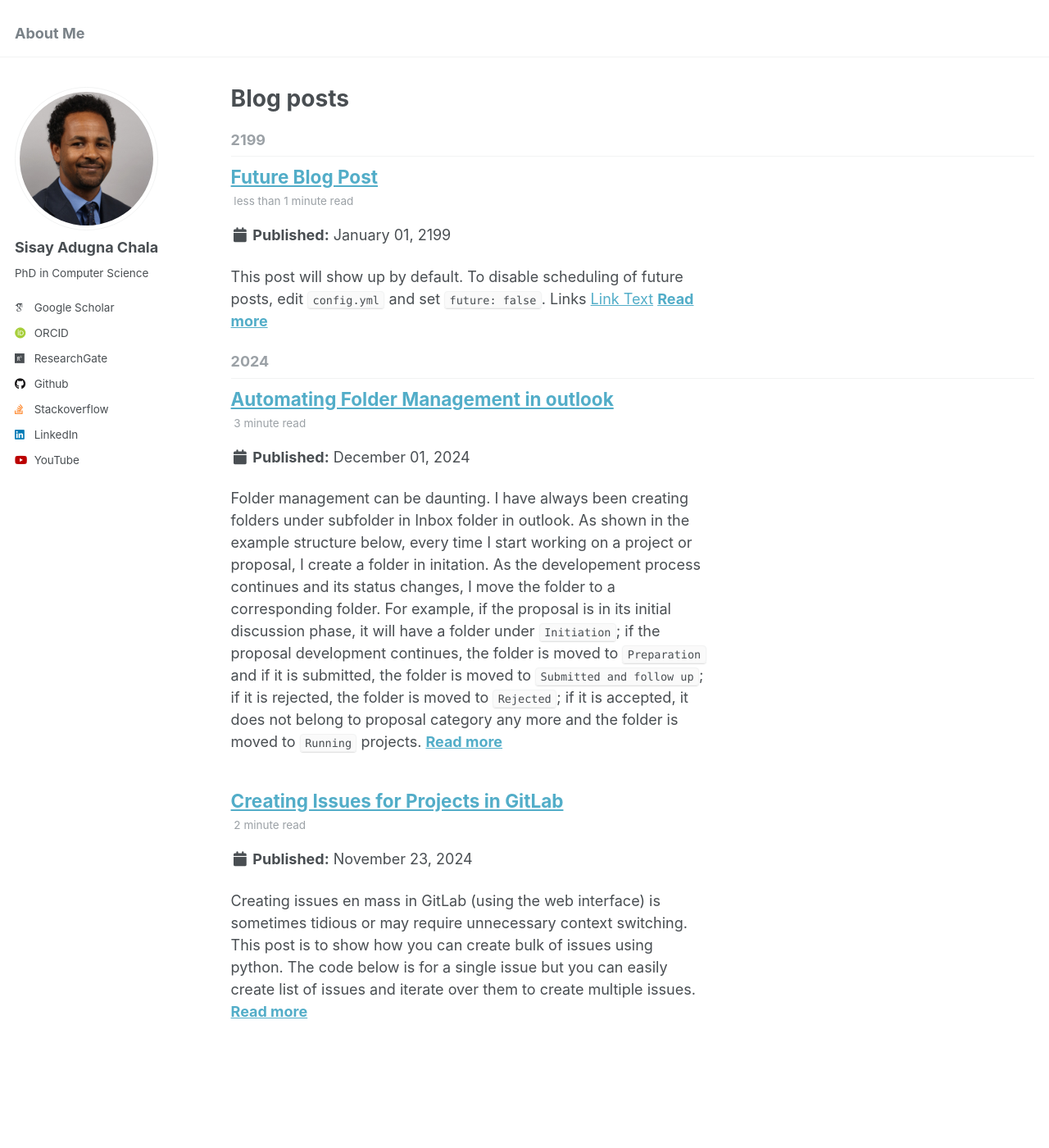
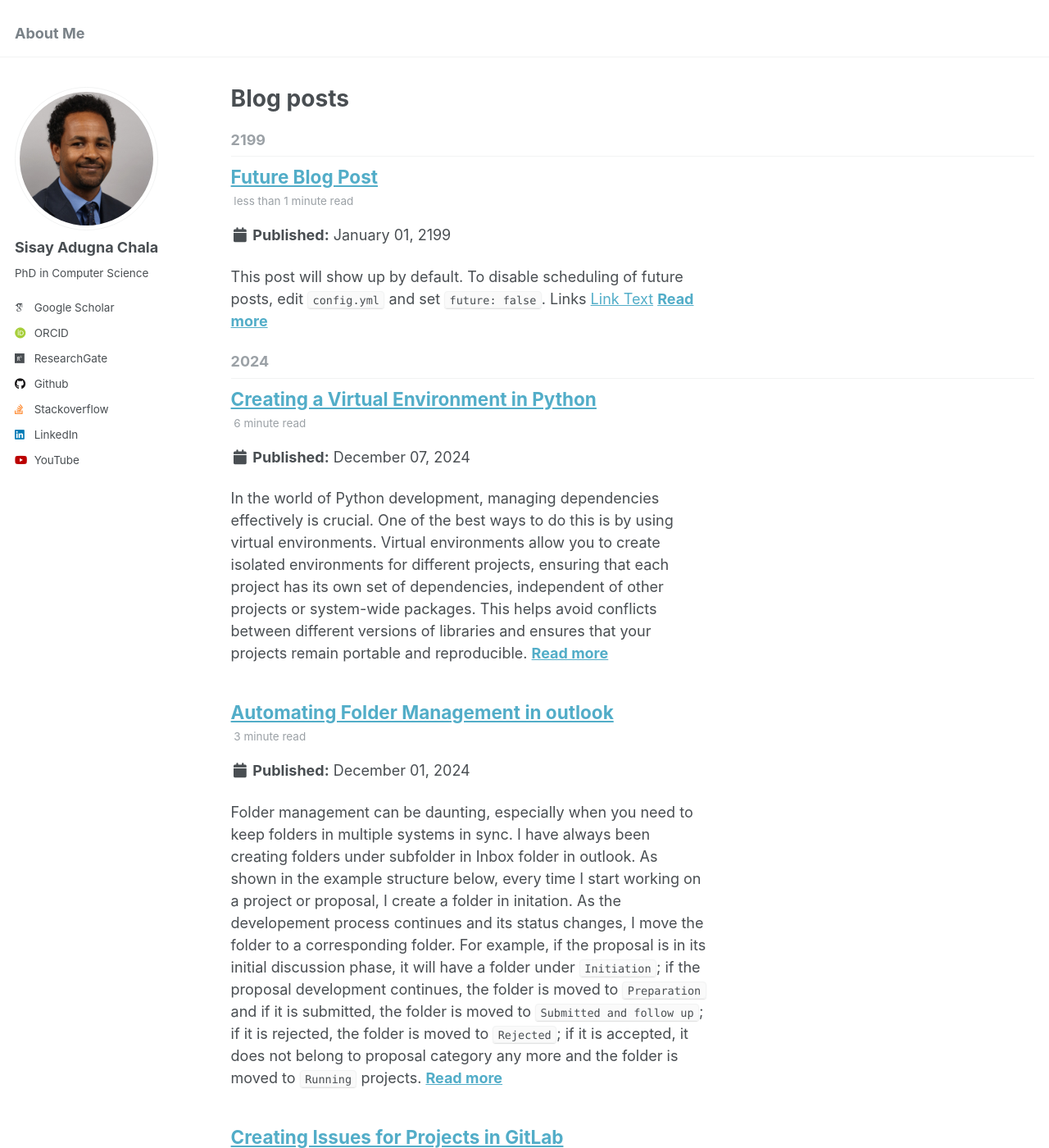
Before and after one commit to sisayie/sisayie.github.io, a Jekyll site: the page built from _pages/year-archive.html, in a window 1280 px wide and 1400 px high. Shown: the whole window at 82% size. Built offline with Jekyll 4.4.1, drawn with Linux system fonts in a browser that asks for light colours; some web fonts are replaced; some of the changed lines change nothing that is shown.

Commit message:
post on virtual environment

````diff
--- a/_posts/2024-12-01-working-with-outlook-folders.md
+++ b/_posts/2024-12-01-working-with-outlook-folders.md
@@ -7,7 +7,7 @@ tags:
   - Outlook
   - folder management
 ---
-Folder management can be daunting. I have always been creating folders under subfolder in Inbox folder in outlook. As shown in the example structure below, every time I start working on a project or proposal, I create a folder in initation. As the developement process continues and its status changes, I move the folder to a corresponding folder. For example, if the proposal is in its initial discussion phase, it will have a folder under `Initiation`; if the proposal development continues, the folder is moved to `Preparation` and if it is submitted, the folder is moved to `Submitted and follow up`; if it is rejected, the folder is moved to `Rejected`; if it is accepted, it does not belong to proposal category any more and the folder is moved to `Running` projects.
+Folder management can be daunting, especially when you need to keep folders in multiple systems in sync. I have always been creating folders under subfolder in Inbox folder in outlook. As shown in the example structure below, every time I start working on a project or proposal, I create a folder in initation. As the developement process continues and its status changes, I move the folder to a corresponding folder. For example, if the proposal is in its initial discussion phase, it will have a folder under `Initiation`; if the proposal development continues, the folder is moved to `Preparation` and if it is submitted, the folder is moved to `Submitted and follow up`; if it is rejected, the folder is moved to `Rejected`; if it is accepted, it does not belong to proposal category any more and the folder is moved to `Running` projects.
 
 I do this in my email folder (then create rules for email routing), in my file system (to organize files) as well as browser bookmark (to organize relevant websites). Doing it manually is a bit tidious and error prone.  As a result, I decided to automate the entire workflow. This blog post explains how I automate the creating of folders in my outlook mail box.
 
@@ -77,3 +77,6 @@ Now, you can only focus on maintaining your file containing the list of proposal
 **Assumptions**:
 - Outlook is installed and running on your system.
 - The script will create the folder within the Outlook profile that is currently logged in.
+
+----
+If you have questions or comments, you can reach me via [LinkedIn](www.linkedin.com/in/sisayie).
--- /dev/null
+++ b/_posts/2024-12-07-python-virtual-environment.md
@@ -0,0 +1,140 @@
+---
+title: 'Creating a Virtual Environment in Python'
+date: 2024-12-07
+permalink: /posts/2024/12/creating-virtual-environment-python/
+tags:
+  - Python
+  - virtual environment
+  - venv
+  - virtualenv
+---
+
+In the world of Python development, managing dependencies effectively is crucial. One of the best ways to do this is by using virtual environments. Virtual environments allow you to create isolated environments for different projects, ensuring that each project has its own set of dependencies, independent of other projects or system-wide packages. This helps avoid conflicts between different versions of libraries and ensures that your projects remain portable and reproducible.
+
+In this article, we will go through the process of creating and using virtual environments in Python, covering both `venv` (the built-in Python module) and `virtualenv` (a popular third-party tool).
+
+**What is a Virtual Environment?**
+A virtual environment is a self-contained directory tree that contains the Python installation for a particular version of Python, as well as additional packages. This isolation prevents the installed libraries in one project from affecting other projects or the system-wide Python installation.
+
+**Benefits of Using Virtual Environments**
+- Dependency Management: Each project can have its own dependencies, even if they conflict with dependencies in other projects.
+- Clean Development Setup: No more version conflicts or dependency issues across projects.
+- Reproducibility: It makes it easier to recreate a project setup from scratch on another system.
+- Experimentation: You can safely experiment with different versions of libraries without affecting other projects.
+
+**Creating a Virtual Environment -- Step by Step**
+
+**Step 1: Install Python**
+First, make sure Python is installed on your system. You can download Python from the [official website] (www.python.org). To check if Python is installed and verify its version, run:
+
+```
+python --version
+```
+or for Python 3:
+
+```python3 --version```
+
+If Python is not installed, you can follow the installation instructions for your operating system from the official Python website.
+
+**A) Virtual Environment Using `venv` (Built-in Python Module)**
+**Step 2: Create a Virtual Environment Using venv**
+Python 3.3+ includes a built-in module called `venv` that can be used to create a virtual environment. To create virtual environment using venv, you need to navigate to the directory, create the virtual environment and activate it.
+
+1. Navigate to Your Project Directory
+First, navigate to the folder where you want to store your project, or create a new folder if needed.
+
+```
+mkdir my_project
+cd my_project
+```
+
+2. Create the Virtual Environment
+Use the following command to create a new virtual environment. You can name the environment whatever you want (let us name it .venv here). I prefer .venv thank .env because I often use .env for environmet variables.
+
+```
+python3 -m venv .venv
+```
+This will create a directory named `.venv` in your project folder. The `.venv` directory contains a copy of the Python interpreter, along with the standard Python libraries.
+
+3. Activate the Virtual Environment
+To activate the virtual environment, you need to run the appropriate command based on your operating system.
+
+| OS    | Code to activate virtual environment |
+| -------- | ------------------------ |
+| Windows  | `.\env\Scripts\activate`    |
+| macOS | `source env/bin/activate`     |
+| Linux    | `source env/bin/activate`    |
+
+After activating the virtual environment, your terminal prompt should change, indicating that the virtual environment is now active. For example, on Windows, you might see something like:
+
+```
+(env) C:\path\to\my_project>
+```
+
+**Step 3: Installing Packages in the Virtual Environment**
+Once the virtual environment is active, you can install Python packages using pip, and they will only be available within that environment. For example, to install the requests library, you use `pip install requests` and you can now use requests within your project, but it won't interfere with any other projects you might be working on.
+
+**Step 4: Deactivate the Virtual Environment**
+When you're done working in your virtual environment, you can deactivate it by running the `deactivate` command as follows:
+
+```
+(env) C:\path\to\my_project>deactivate
+```
+Your terminal prompt will return to its original state, and you will be back to using the global Python environment.
+
+**Step 5: Requirements File (Optional but Recommended)**
+To ensure that other developers (or you, on another machine) can easily recreate the virtual environment with the same dependencies, you can create a `requirements.txt` file. This file lists all the packages currently installed in your environment. This ensures reproduceability and portability of your application. You can generate a requirements.txt file automatically using a handy tool called `freeze` as follows:
+
+```
+pip freeze > requirements.txt
+```
+This will save all installed packages and their versions in `requirements.txt`.
+
+To install the same packages later (or on a different machine), use:
+
+```
+pip install -r requirements.txt
+```
+
+**Step 6: Delete the Virtual Environment (Optional)**
+If you no longer need the virtual environment, you can delete the entire `.venv` directory. Simply remove it like any other directory:
+
+| OS    | Code to activate virtual environment |
+| -------- | ------------------------ |
+| Windows  | `rmdir /S /Q .venv`    |
+| macOS | `rm -rf .venv`     |
+| Linux    | `rm -rf .venv`    |
+
+This will completely remove the virtual environment and all its contents.
+
+**B) Virtual Environment Using `virtualenv` (Third-Party Tool)**
+While `venv` is built into Python 3, you may want to use virtualenv, a popular third-party tool that provides some additional features, like compatibility with Python 2.
+
+**Step 1: Install `virtualenv`**
+If you don't already have `virtualenv` installed, you can install it globally using pip:
+
+```
+pip install virtualenv
+```
+
+**Step 2: Create a Virtual Environment with virtualenv**
+To create a new virtual environment, run the following command:
+
+```
+virtualenv .venv
+```
+
+This will create a new virtual environment in the `.venv` directory.
+
+Step 3: Activate and Deactivate the Environment
+The activation and deactivation steps are the same as with `venv`. After activation, you can install packages using pip just like before.
+
+Conclusion
+Creating and managing virtual environments is an essential practice for any Python developer. By using `venv` or `virtualenv`, you ensure that your projects remain isolated and that dependencies don't conflict with each other or with the base system. This isolation simplifies the development process, allows for easier dependency management, and enhances reproducibility, making it easier to share your projects with others.
+
+Remember to use a `requirements.txt` file to document your project’s dependencies and make it easy to recreate the environment on another machine.
+
+If you’re working on multiple projects, adopting the practice of using virtual environments will help you maintain cleaner, more manageable codebases.
+
+===
+Now that you have read the article till the end, did you find this blog post useful? Drop me your comment as a message on [LinkedIn](www.linkedin.com/in/sisayie)
````
